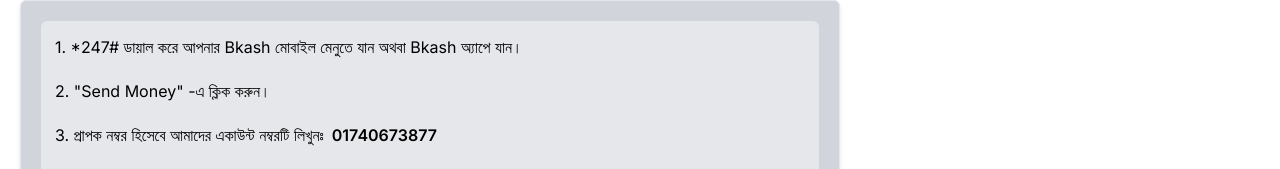
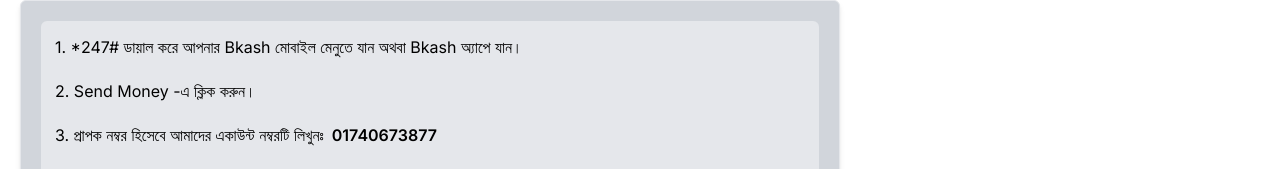
Before and after one commit to shaiadul/top_up_website, a Next.js app: page /checkout in a window 1280 px wide. Shown: the part 420-589 px from the top of the page. Built offline with nearby package versions, Linux system fonts and the light colour scheme; no server answers.

Commit message:
cotation solve

```diff
--- a/app/checkout/datacard.jsx
+++ b/app/checkout/datacard.jsx
@@ -85,7 +85,7 @@
               1. *247# ডায়াল করে আপনার Bkash মোবাইল মেনুতে যান অথবা Bkash
               অ্যাপে যান।
             </span>
-            <span>2. "Send Money" -এ ক্লিক করুন।</span>
+            <span>2. Send Money -এ ক্লিক করুন।</span>
             <span className="flex">
               3. প্রাপক নম্বর হিসেবে আমাদের একাউন্ট নম্বরটি লিখুনঃ{" "}
               <p className="font-semibold ml-2">01740673877</p>
```
